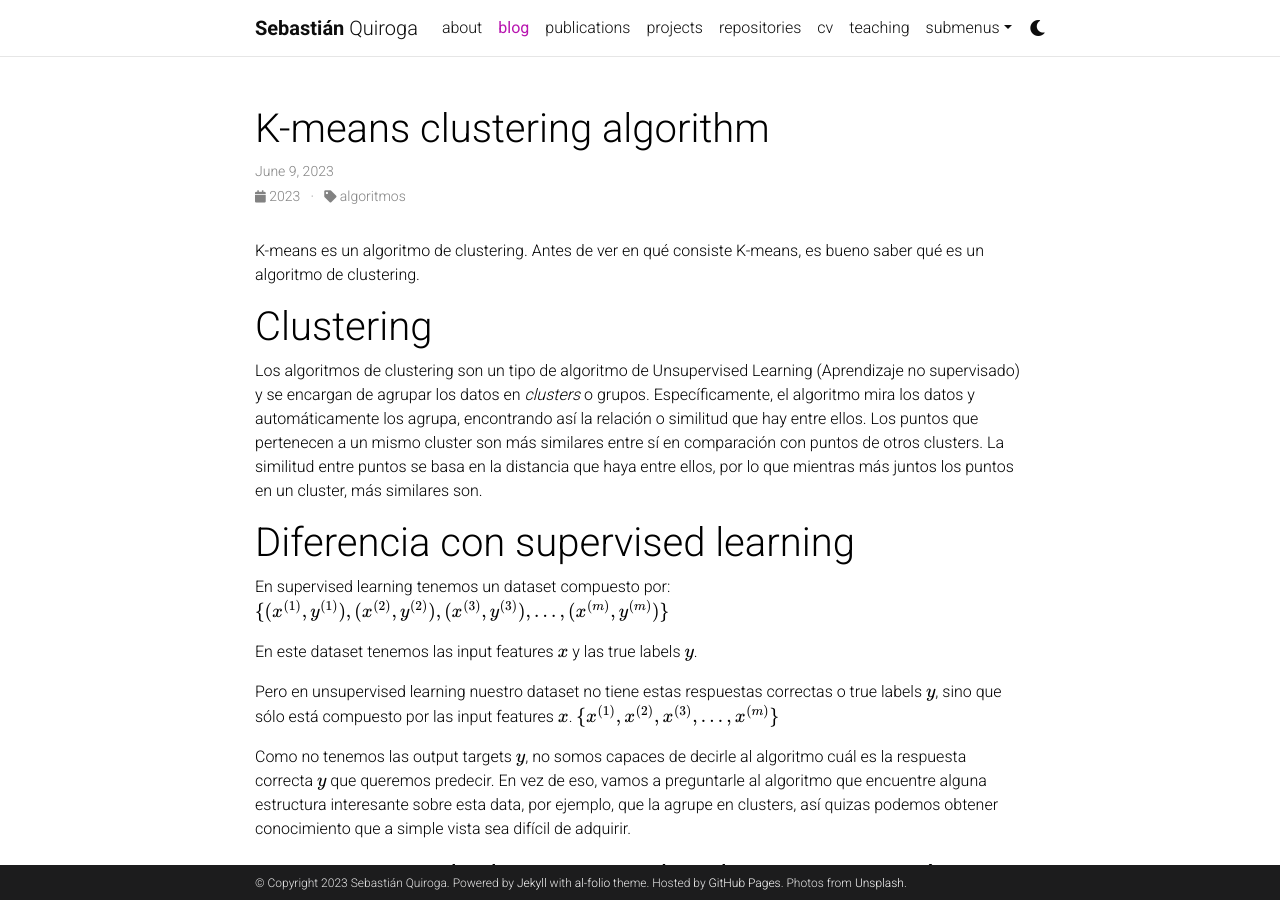
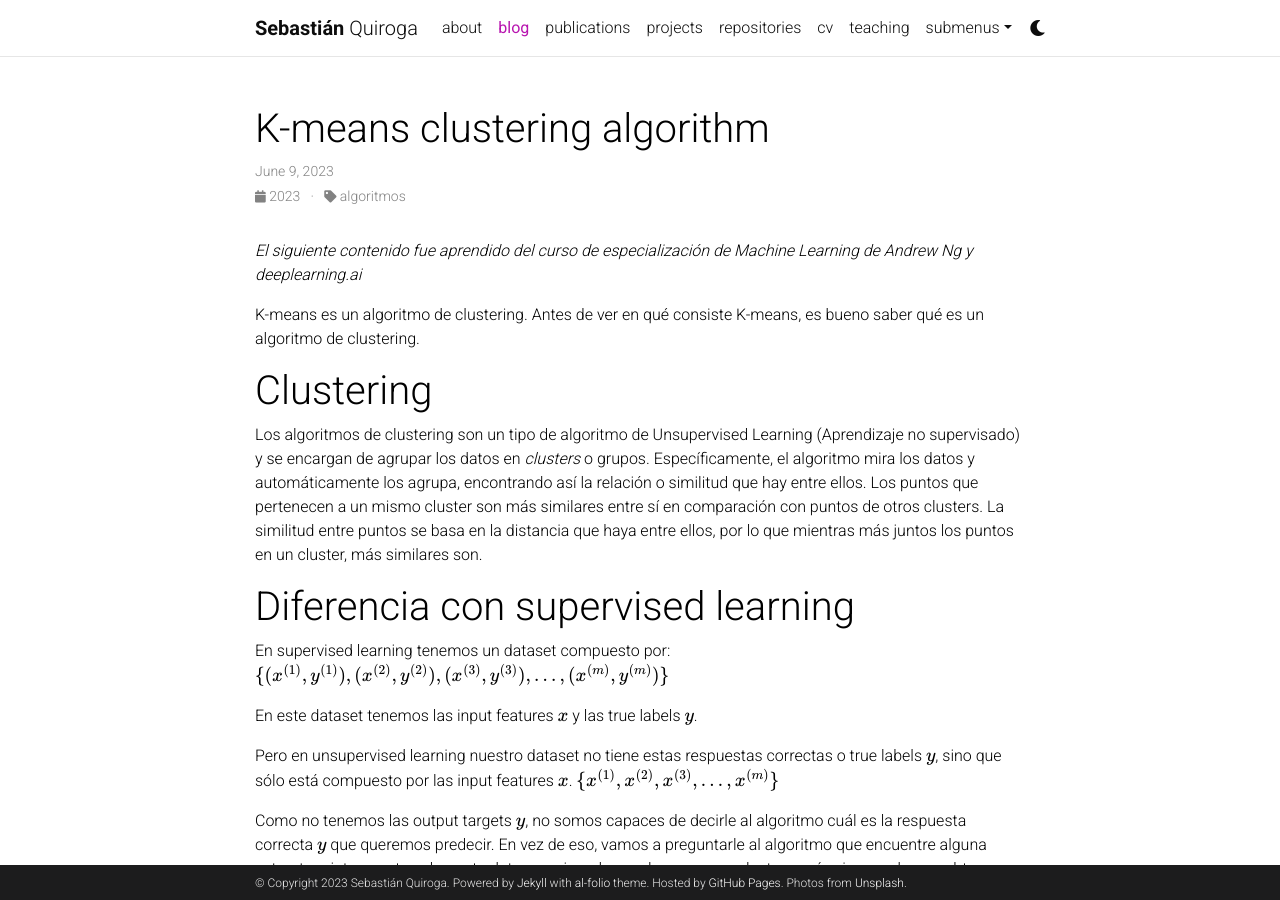
Before and after one commit to squirogar/squirogar.github.io, a Jekyll site: the page built from _posts/2023-06-09-clustering-kmeans.md, in a window 1280 px wide and 900 px high. Built offline with Jekyll 4.4.1, drawn with Linux system fonts in a browser that asks for light colours; comment, search, counter and statistics services are not loaded; a style sheet for code colours, icons or effects is not loaded.

Commit message:
avance de rl

```diff
--- a/_posts/2023-06-09-clustering-kmeans.md
+++ b/_posts/2023-06-09-clustering-kmeans.md
@@ -8,6 +8,7 @@ giscus_comments: true
 related_posts: false
 ---
 
+*El siguiente contenido fue aprendido del curso de especialización de Machine Learning de Andrew Ng y deeplearning.ai*
 
 K-means es un algoritmo de clustering. Antes de ver en qué consiste K-means, es bueno saber qué es un algoritmo de clustering.
 
```
